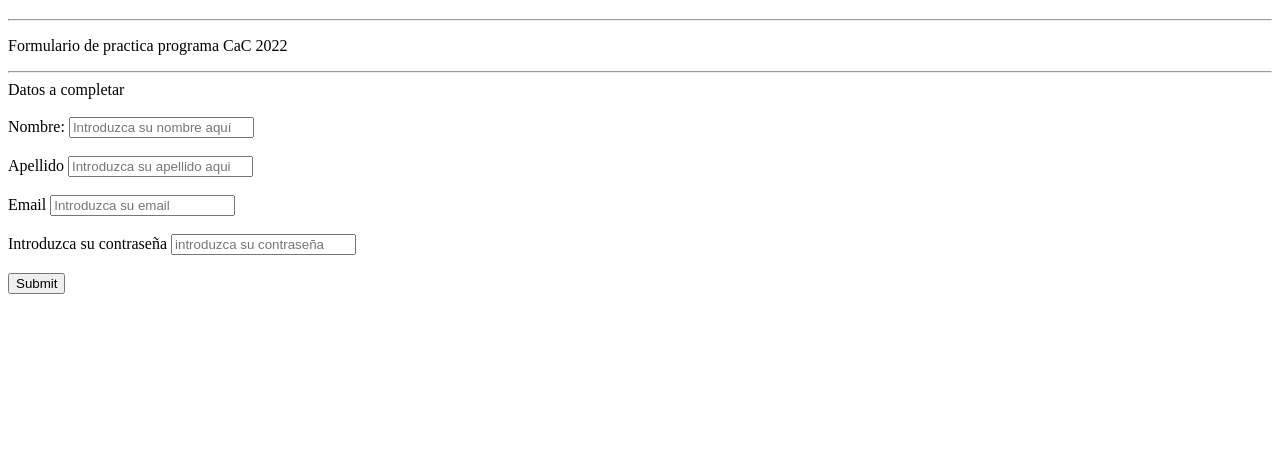
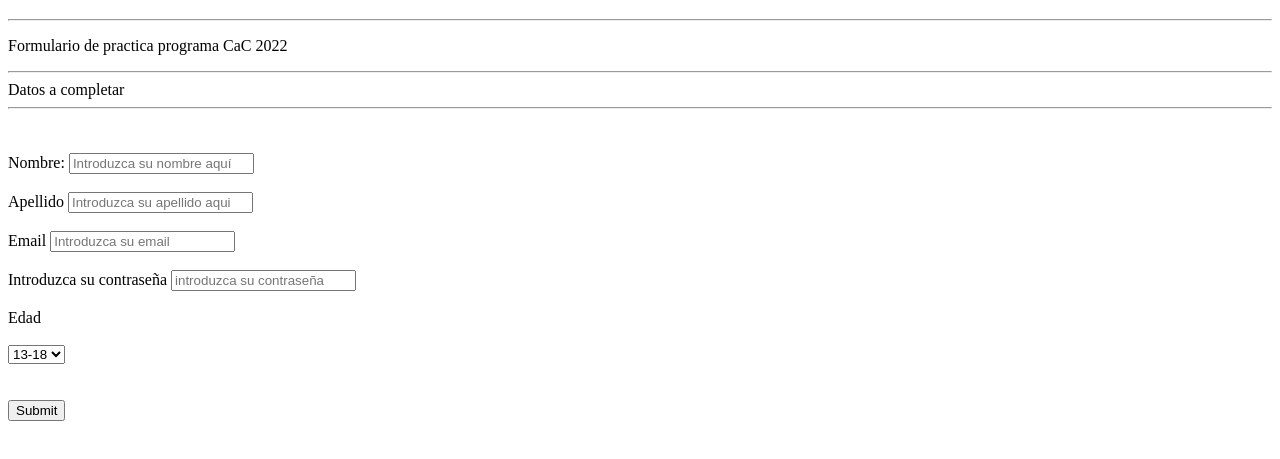
Before and after one commit to rocknkill/front-2022-2c, a plain HTML site: page formulary.html in a window 1280 px wide. Shown: the part 61-520 px from the top of the page. Drawn offline with Linux system fonts and the light colour scheme.

Commit message:
modificaciones, se agrega campo edad

```diff
--- a/formulary.html
+++ b/formulary.html
@@ -12,6 +12,7 @@
     <p>Formulario de practica programa CaC 2022</p>
     <hr>
     <label>Datos a completar</label>
+    <hr>
         <br>
         <br>
     <label for="1">Nombre:</label>
@@ -30,6 +31,18 @@
     <input type="text" id="4" name="password" placeholder="introduzca su contraseña">
         <br>
         <br>
+    <label for="5">Edad</label>
+        <br>
+        <br>
+    <select name="edad">
+        <option>13-18</option>
+        <option>19-40</option>
+        <option>>40</option>
+    </select>
+        <br>
+        <br>
+        <br>
     <input type="submit">
+
 </body>
 </html>
```
